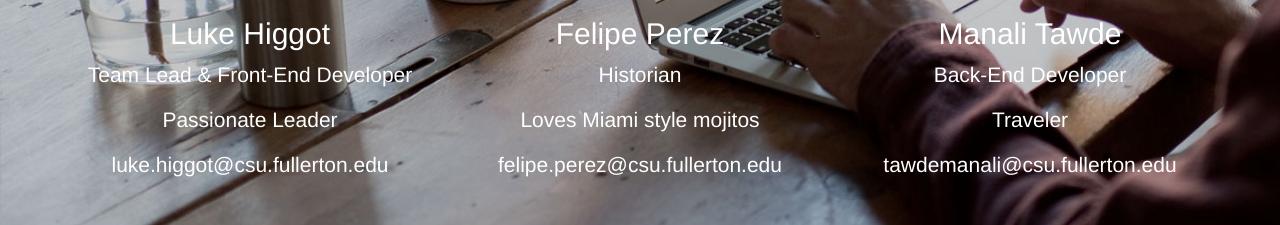
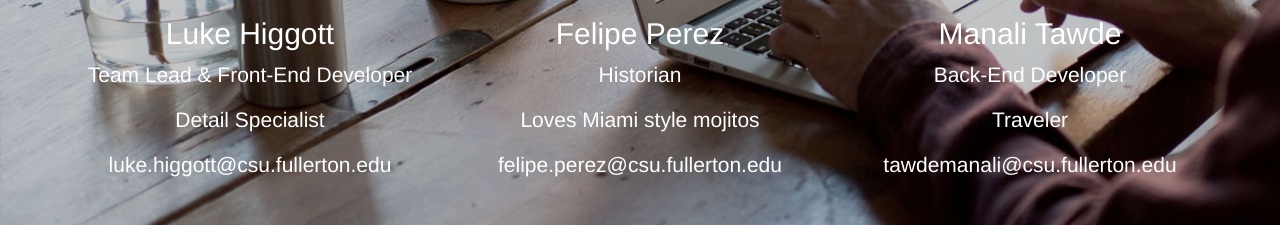
Before and after one commit to higgottluke/project-1, a plain HTML site: page About.html in a window 1280 px wide. Shown: the part 808-1033 px from the top of the page. Drawn offline with nearby package versions, Linux system fonts and the light colour scheme.

```diff
--- a/About.html
+++ b/About.html
@@ -87,10 +87,10 @@
           <div class="card">
             <img src="css/images/Luke.jpg" alt="">
             <div class="container">
-              <h2>Luke Higgot</h2>
+              <h2>Luke Higgott</h2>
               <p class="title">Team Lead &amp; Front-End Developer</p>
-              <p>Passionate Leader</p>
-              <p>luke.higgot@csu.fullerton.edu</p>
+              <p>Detail Specialist</p>
+              <p>luke.higgott@csu.fullerton.edu</p>
             </div>
           </div>
         </div>
```
Also changed, not shown: index.html (+1 -0 lines).
